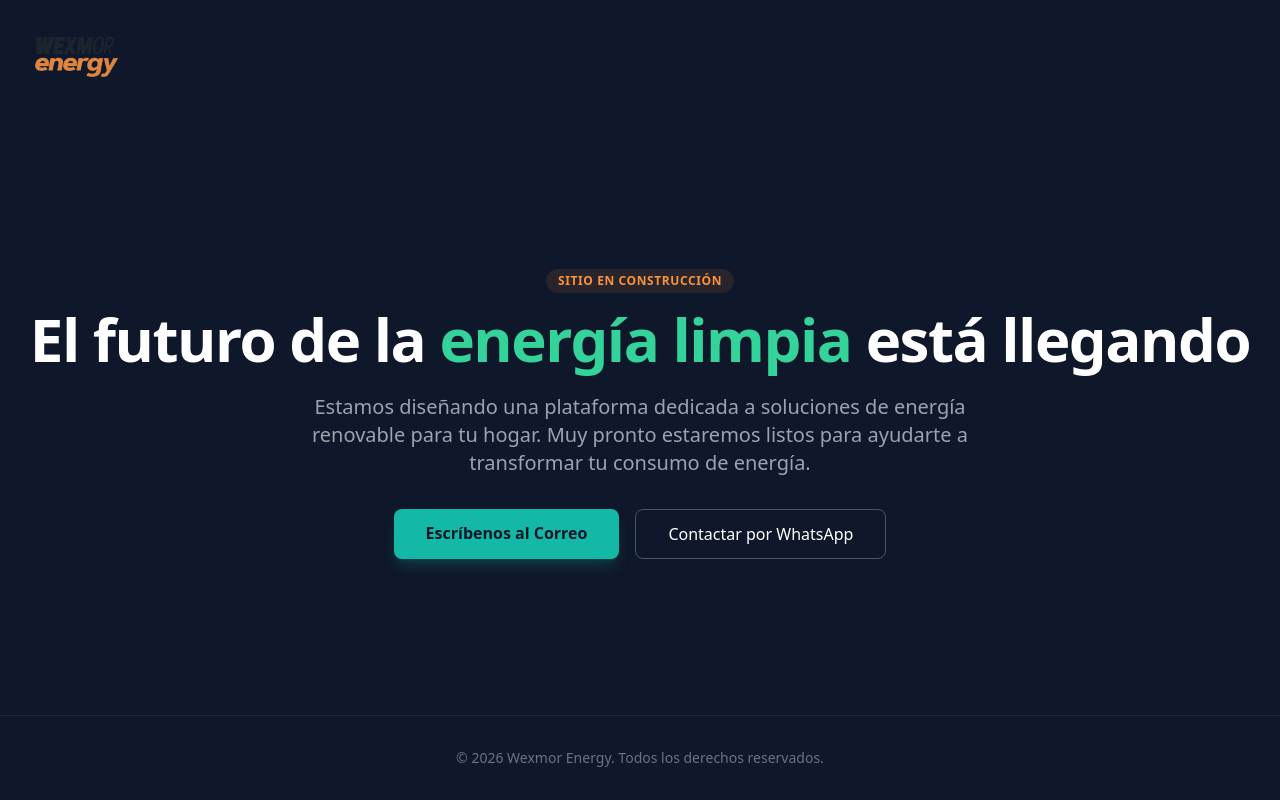
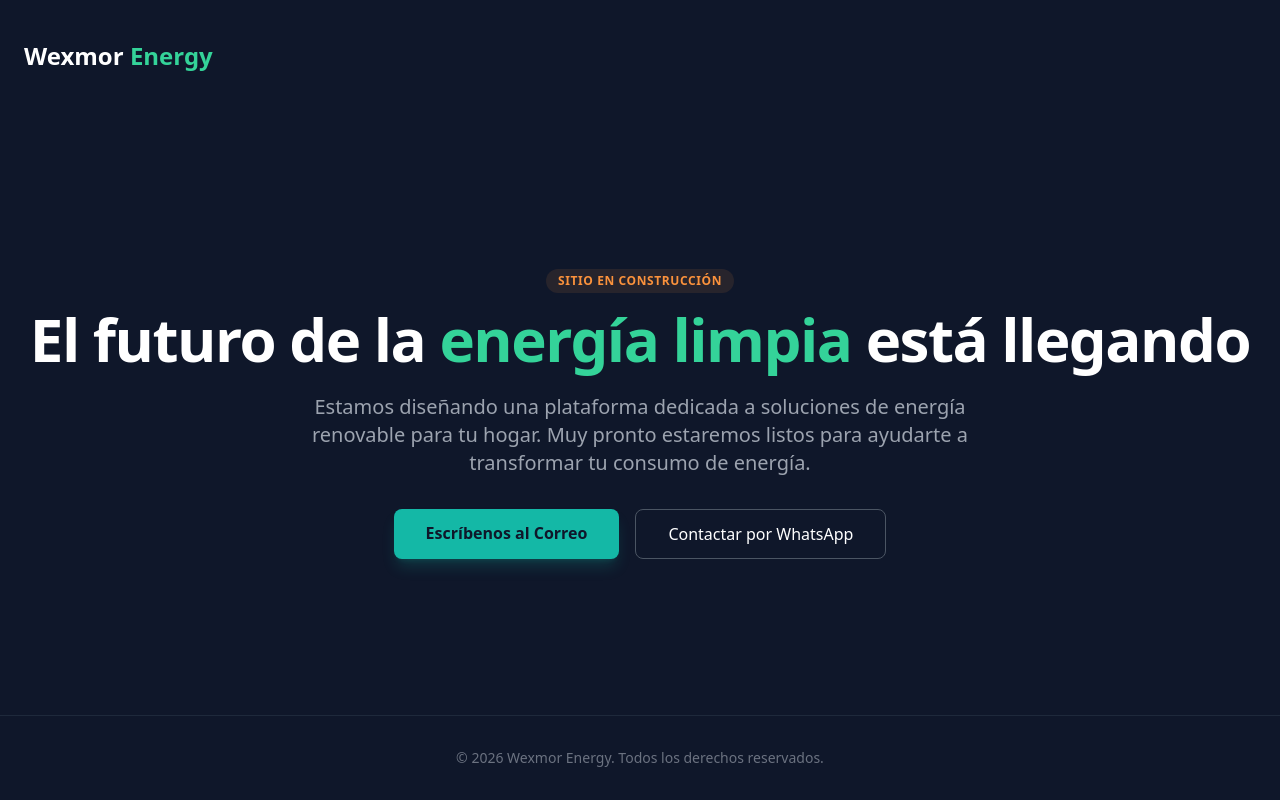
Before and after one commit to paratuhogar/wexmorenergy, a plain HTML site: page index.html in a window 1280 px wide. Drawn offline with nearby package versions, Linux system fonts and the light colour scheme.

Commit message:
Add files via upload

```diff
--- a/index.html
+++ b/index.html
@@ -11,8 +11,12 @@
 
     <!-- Header / Logo -->
     <header class="container mx-auto px-6 py-6 flex justify-center md:justify-start">
-        <!-- Aquí se cargará el logo de Luis -->
-        <img src="logo.png" alt="Wexmor Energy Logo" class="h-16 w-auto object-contain">
+        <!-- Imagen de respaldo si no hay logo.png -->
+        <div class="h-16 w-auto flex items-center justify-center">
+             <span class="text-2xl font-bold text-white">Wexmor <span class="text-emerald-400">Energy</span></span>
+        </div>
+        <!-- Descomenta esta línea y elimina el bloque div de arriba cuando tengas logo.png -->
+        <!-- <img src="logo.png" alt="Wexmor Energy Logo" class="h-16 w-auto object-contain"> -->
     </header>
 
     <!-- Contenido Principal -->
@@ -27,12 +31,12 @@
             Estamos diseñando una plataforma dedicada a soluciones de energía renovable para tu hogar. Muy pronto estaremos listos para ayudarte a transformar tu consumo de energía.
         </p>
 
-        <!-- Botón de Contacto / WhatsApp -->
+        <!-- Botones de Contacto -->
         <div class="flex flex-col sm:flex-row gap-4 justify-center">
             <a href="mailto:sales@wexmorenergy.com" class="px-8 py-3 bg-teal-500 hover:bg-teal-600 text-slate-900 font-bold rounded-lg transition-all shadow-lg shadow-teal-500/20">
                 Escríbenos al Correo
             </a>
-            <!-- Reemplaza el número 123456789 con el WhatsApp real de Luis -->
+            <!-- Reemplaza el número con el WhatsApp real de Luis si es diferente -->
             <a href="https://wa.me/34669486005" target="_blank" class="px-8 py-3 bg-transparent border border-gray-600 hover:border-gray-400 text-white font-medium rounded-lg transition-all">
                 Contactar por WhatsApp
             </a>
```
